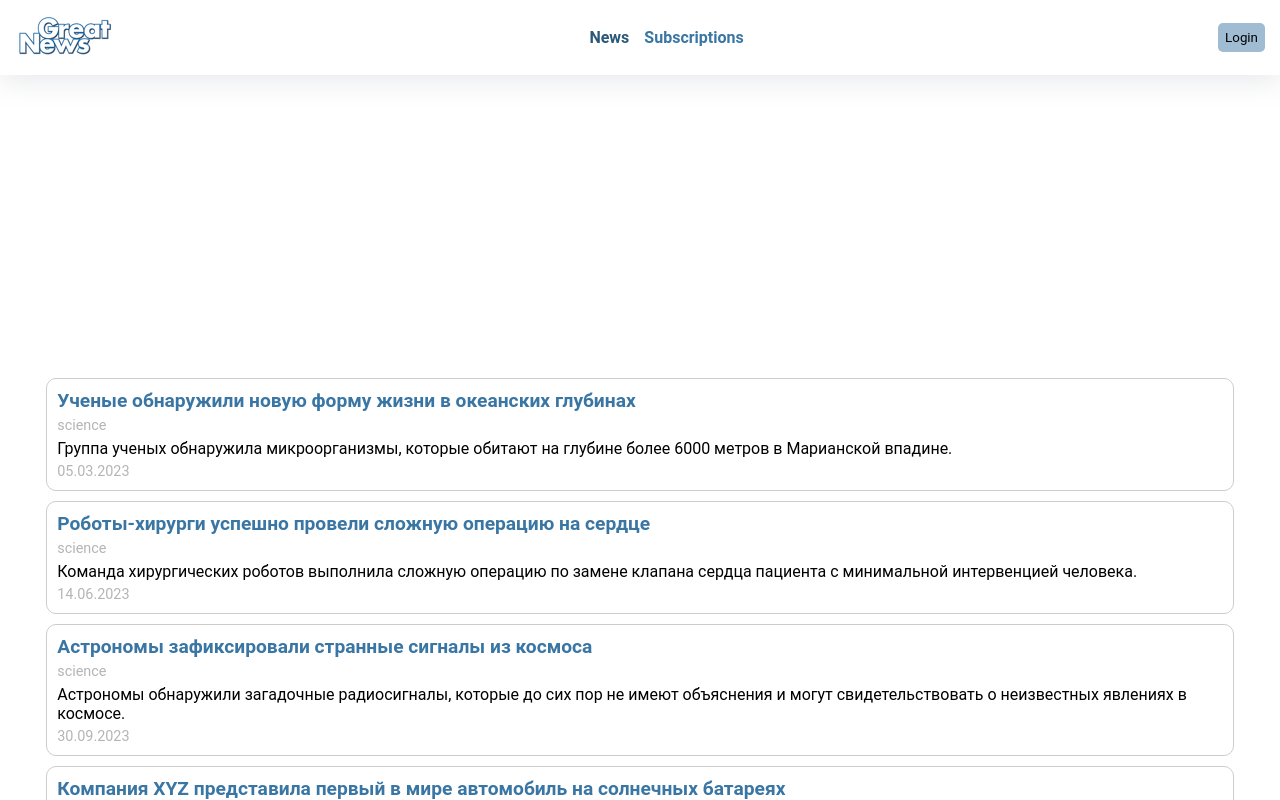
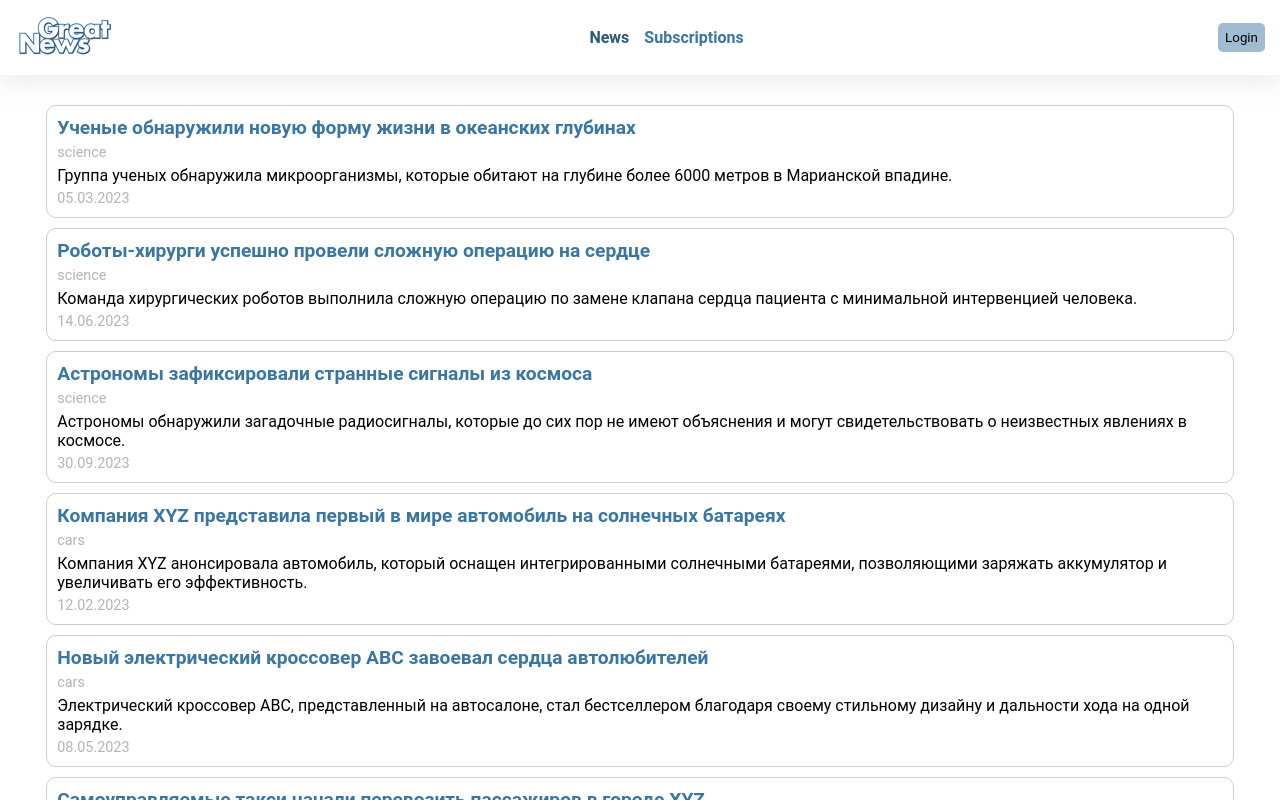
Before and after one commit to Al1erEgo/docusketch-angular-news, an Angular app: page /news in a window 1280 px wide. Built offline with nearby package versions, Linux system fonts and the light colour scheme; data requests are answered from the project's data file.

Commit message:
fix: strange things with styles st2

```diff
--- a/src/app/app.component.scss
+++ b/src/app/app.component.scss
@@ -1,10 +1,11 @@
+
 .page-container {
+  max-height: calc(100% - 75px);
   min-height: calc(100% - 75px);
-  max-height: calc(100% - 75px);
   overflow: auto;
 
   display: flex;
   flex-direction: column;
   align-items: center;
-  justify-content: center;
+  padding-top: 15px;
 }
--- a/src/app/auth/components/auth/auth.component.scss
+++ b/src/app/auth/components/auth/auth.component.scss
@@ -1,3 +1,5 @@
+:host {
+  margin-top: 20vh;
 
   .card {
     display: flex;
@@ -70,3 +72,4 @@
       color: #3a76a4;
     }
   }
+}
--- a/src/app/news/components/news/news.component.scss
+++ b/src/app/news/components/news/news.component.scss
@@ -1,7 +1,3 @@
-:host {
-  //TODO почему так?
-  padding-top: 120%;
-  display: flex;
 
 .news-container {
   display: flex;
@@ -10,4 +6,3 @@
   padding: 15px;
   align-items: center;
 }
-}
```
Lines whose indentation alone changed are shown as unchanged.
